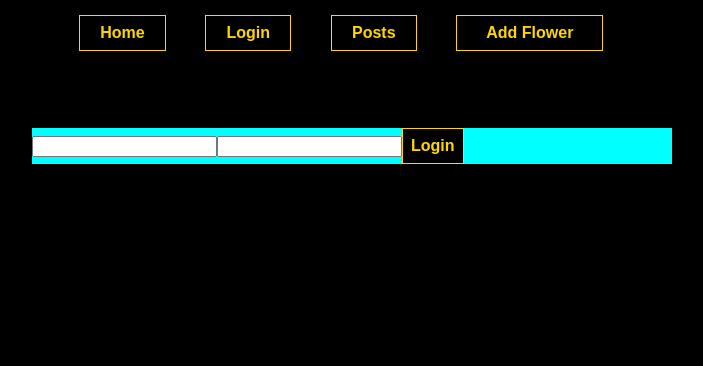
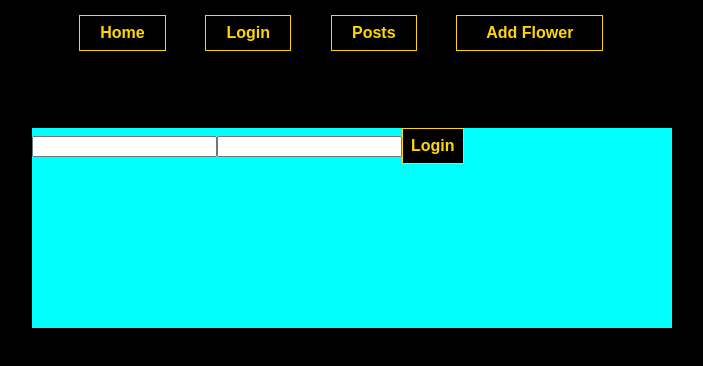
Before and after one commit to Vera25-O/Flowers, a React (Create React App) app in the folder flower/: page /login in a window 1280 px wide. Shown: the top 366 px of the page, without its empty margins (288-991 px from the left). Built offline with nearby package versions, Linux system fonts and the light colour scheme.

Commit message:
modified Login.js

```diff
--- a/flower/src/index.css
+++ b/flower/src/index.css
@@ -11,6 +11,7 @@ body {
   margin-top: 6%;
   width: 50%;
   margin-left: 25%;
+  height: 200px;
 }
 
 .nav {
```
